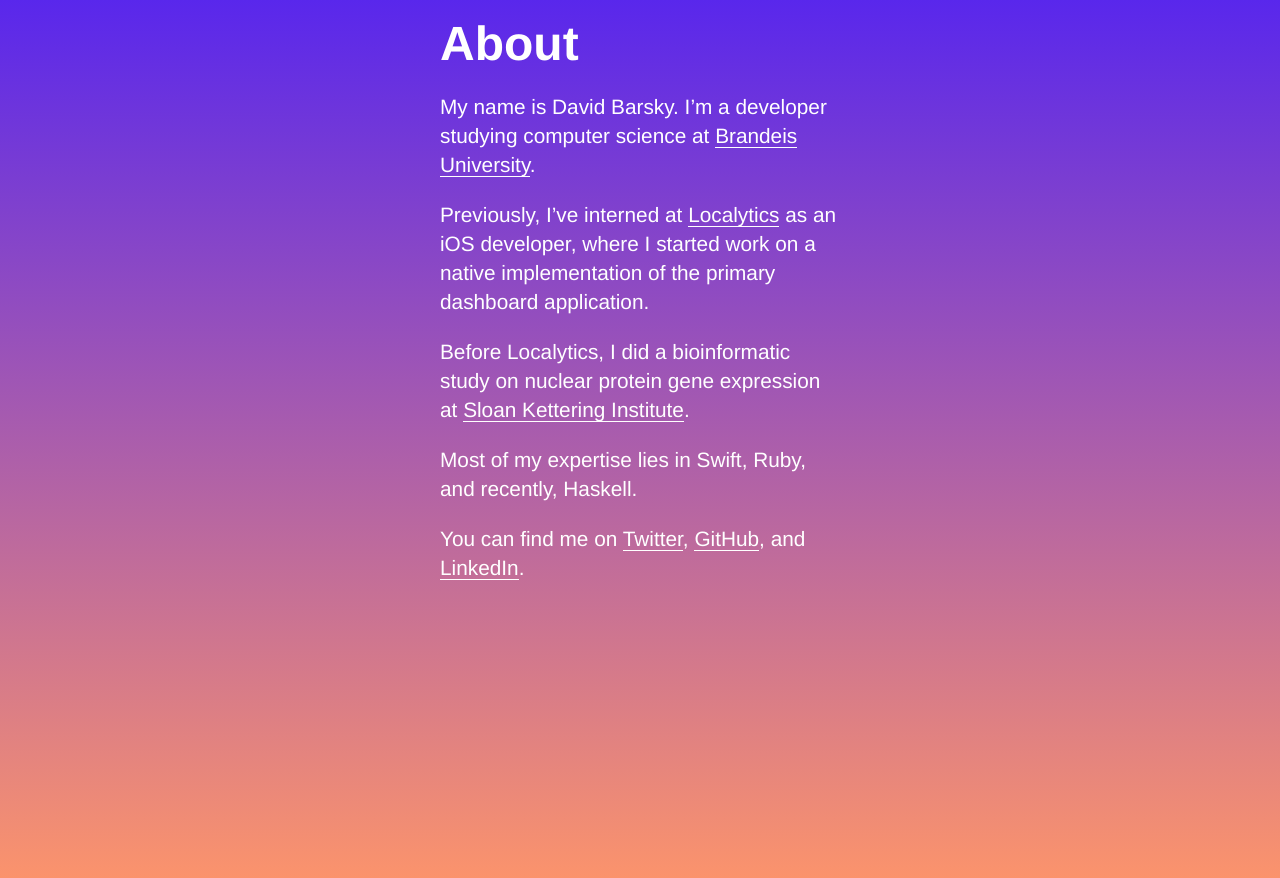
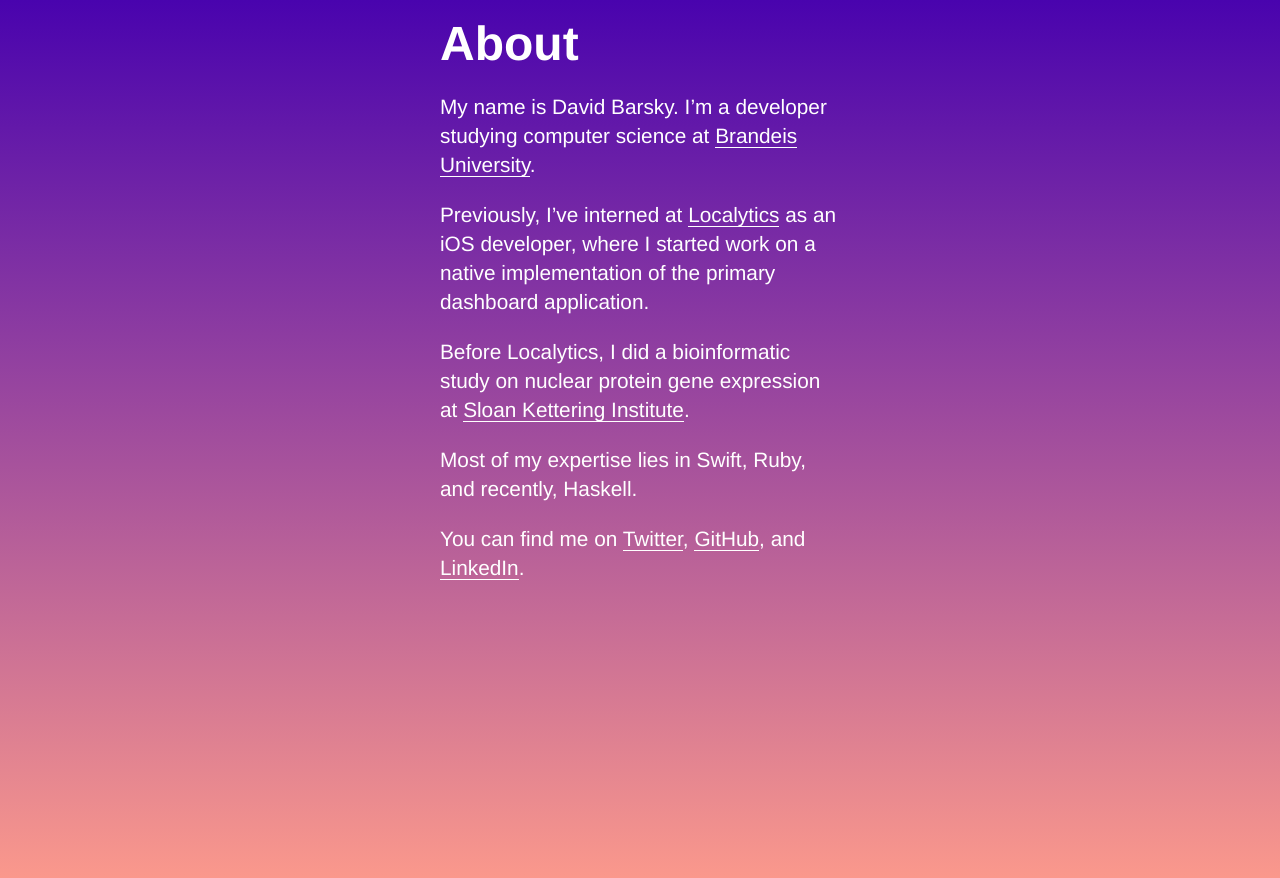
Before and after one commit to davidbarsky/davidbarsky.github.io, a Jekyll site: the page built from index.html, in a window 1280 px wide. Shown: the top 878 px of the page. Built offline with Jekyll 4.4.1, drawn with Linux system fonts in a browser that asks for light colours.

Commit message:
desaturaed retro california

```diff
--- a/css/main.scss
+++ b/css/main.scss
@@ -12,8 +12,8 @@
 // colors
 $text-color: white;
 $link-color: white;
-$violet: #5927ec;
-$orange: #ff9669;
+$violet: rgb(73, 3, 174);
+$orange: rgb(255, 156, 139);
 
 $background-gradient: linear-gradient($violet 0%, $orange 100%);
 $base-background-color: #01161B;
```
